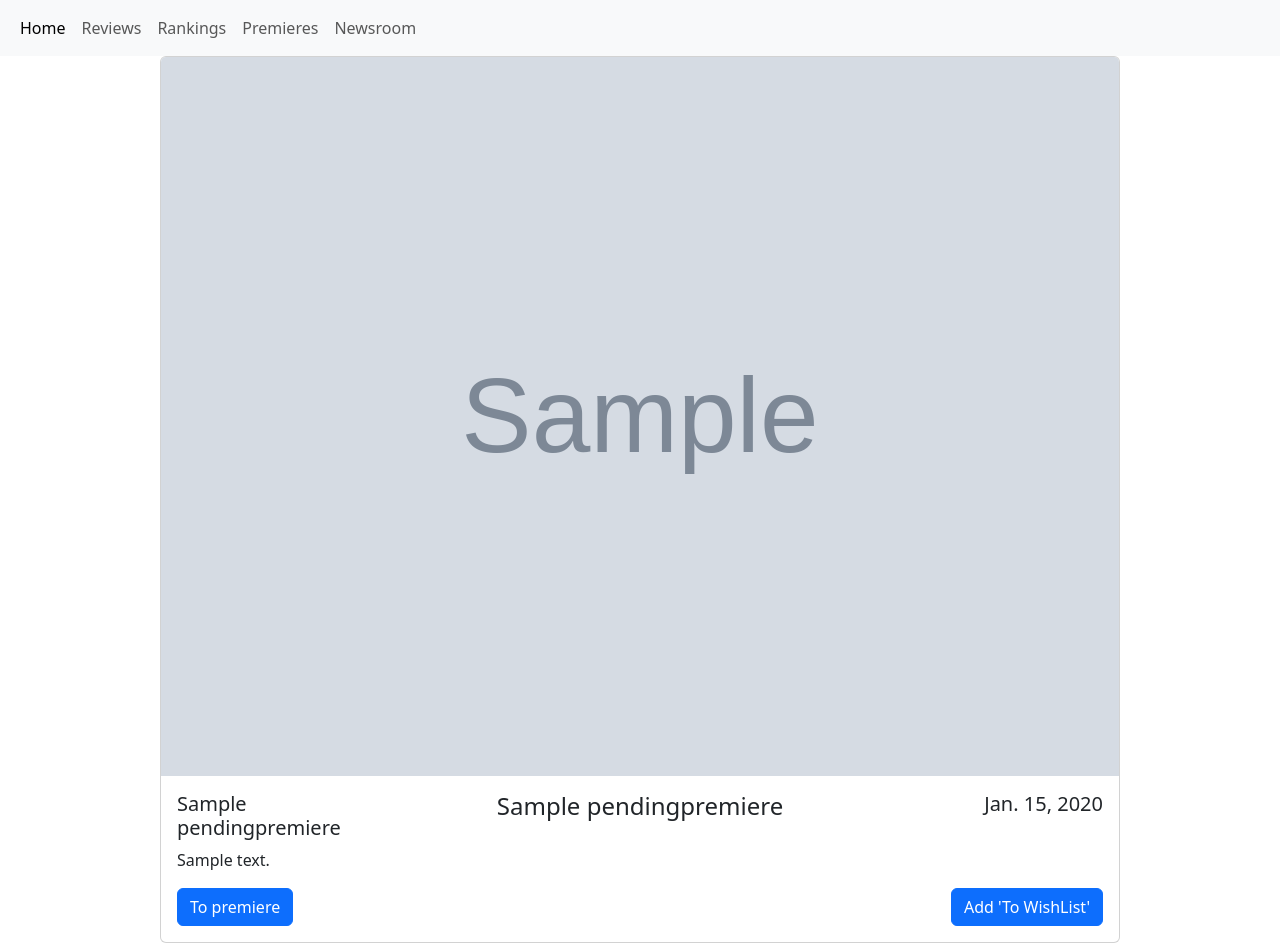
After one commit to M4ti06/IndieGameDenVer1.0, a Django app: page /premieres in a window 1280 px wide. The commit adds this page. Run offline with Django 4.2, Linux system fonts and the light colour scheme; tables that the repository leaves empty hold one stand-in row (values such as "Sample post"); grey boxes marked "Sample" are stand-in pictures.

Commit message:
full skeleton for the view

```diff
--- a/IndieGameDen/urls.py
+++ b/IndieGameDen/urls.py
@@ -25,5 +25,7 @@ urlpatterns = [
     path("admin/", admin.site.urls),
     path("", views.HomeView.as_view(), name="home"),
     path("reviews", views.ReviewsListView.as_view(), name="reviews"),
-    path("reviews/article/<pk>", views.ReviewsDetailView.as_view(), name="reviews-detail")
+    path("reviews/article/<pk>", views.ReviewsDetailView.as_view(), name="reviews-detail"),
+    path("premieres", views.PremieresListView.as_view(), name="premieres"),
+    path("premieres/article/<pk>", views.PremieresDetailView.as_view(), name="premieres-detail")
 ] + static(settings.MEDIA_URL, document_root=settings.MEDIA_ROOT)
--- a/blog/models.py
+++ b/blog/models.py
@@ -128,13 +128,23 @@ class RankingsComments(models.Model):
     date_of_publishing = models.DateField()
 
 
+class PremieresMiniaturesImages(models.Model):
+    miniature_image = models.ImageField(upload_to="premieres_miniatures_images", storage=fs)
+    description = models.CharField(max_length=50)
+    game_title = models.CharField(max_length=50)
+
+    def __str__(self):
+        return f"{self.game_title} {self.description}"
+
 class PendingPremieres(models.Model):
     title = models.CharField(max_length=100)
     description = models.CharField(max_length=5000)
+    content = models.CharField(max_length=10000)
+    game_title = models.CharField(max_length=100)
     release_date = models.DateField()
     will_play = models.IntegerField()
     date_of_publishing = models.DateField()
-
+    premiere = models.ForeignKey(PremieresMiniaturesImages, on_delete=models.CASCADE)
 
 class PremieresImages(models.Model):
     image = models.ImageField(upload_to="premieres_images", storage=fs)
@@ -147,11 +157,6 @@ class PremieresVideo(models.Model):
     description = models.CharField(max_length=50)
     premiere = models.ForeignKey(PendingPremieres, on_delete=models.CASCADE)
 
-
-class PremieresMiniaturesImages(models.Model):
-    miniature_image = models.ImageField(upload_to="rankings_miniatures_images", storage=fs)
-    description = models.CharField(max_length=50)
-    premiere = models.ForeignKey(PendingPremieres, on_delete=models.CASCADE)
 
 
 class PremieresComments(models.Model):
--- a/blog/templates/base.html
+++ b/blog/templates/base.html
@@ -21,7 +21,7 @@
           <a class="nav-link active" aria-current="page" href="{% url 'home' %}">Home</a>
           <a class="nav-link" href="{% url 'reviews' %}">Reviews</a>
           <a class="nav-link" href="#">Rankings</a>
-          <a class="nav-link" href="#">Premieres</a>
+          <a class="nav-link" href="{% url 'premieres' %}">Premieres</a>
           <a class="nav-link" href="#">Newsroom</a>
         </div>
       </div>
--- /dev/null
+++ b/blog/templates/premieres.html
@@ -0,0 +1,37 @@
+{% extends 'base.html' %}
+{% load static %}
+{% block content %}
+{% for premiere in premieres %}
+<div class="h-100 d-flex align-items-center justify-content-center">
+  <div class="card" style="width: 60rem;">
+    <img src="{{ premiere.premiere.miniature_image.url }}" class="card-img-top"
+         alt="{{ premiere.premiere.description }}">
+    <div class="card-body">
+      <div class="row">
+        <div class="col">
+          <h5 class="card-title">{{premiere.title}}</h5>
+        </div>
+        <div class="col-7 d-flex justify-content-center">
+          <h4 class="card-title">{{premiere.game_title}}</h4>
+        </div>
+        <div class="col d-flex justify-content-end">
+          <h5 class="card-title">{{premiere.date_of_publishing}}</h5>
+        </div>
+      </div>
+      <p class="card-text">{{premiere.description}}</p>
+      <div class="row">
+        <div class="col">
+          <a href="{% url 'premieres-detail' premiere.id %}" class="btn btn-primary">To premiere</a>
+        </div>
+        <div class="col d-flex justify-content-end">
+          <form action="" method="post">
+            {% csrf_token %}
+            <input type="submit" class="btn btn-primary" value="Add 'To WishList'">
+          </form>
+        </div>
+      </div>
+    </div>
+  </div>
+</div>
+{% endfor %}
+{% endblock %}
--- a/blog/views.py
+++ b/blog/views.py
@@ -3,8 +3,8 @@ from django.shortcuts import render
 # Create your views here.
 from django.views.generic.base import TemplateView
 from django.views.generic import ListView, DetailView
-from blog.models import Reviews, ReviewsImages, ReviewsVideo, ReviewsComments
-
+from blog.models import Reviews, ReviewsImages, ReviewsVideo, ReviewsComments, PendingPremieres, PremieresVideo
+from blog.models import PremieresComments, PremieresImages
 
 class HomeView(TemplateView):
     template_name = "home.html"
@@ -29,3 +29,24 @@ class ReviewsDetailView(DetailView):
         context["review_videos"] = ReviewsVideo.objects.filter(review=pk)
         context["review_comments"] = ReviewsComments.objects.filter(game_review=pk)
         return context
+
+
+class PremieresListView(ListView):
+    model = PendingPremieres
+    queryset = PendingPremieres.objects.order_by("date_of_publishing")
+    context_object_name = "premieres"
+    template_name = "premieres.html"
+
+
+class PremieresDetailView(DetailView):
+    model = PendingPremieres
+    context_object_name = "premiere"
+    template_name = "premieres-article.html"
+
+    def get_context_data(self, **kwargs):
+        context = super(PremieresDetailView, self).get_context_data(**kwargs)
+        pk = self.kwargs.get(self.pk_url_kwarg)
+        context["premieres_images"] = PremieresImages.objects.filter(premiere=pk)
+        context["premieres_videos"] = PremieresVideo.objects.filter(premiere=pk)
+        context["premieres_comments"] = PremieresComments.objects.filter(premiere=pk)
+        return context
```
Also changed, not shown: blog/templates/premieres-article.html (added, +91 -0 lines), blog/migrations/0012_remove_premieresminiaturesimages_premiere_and_more.py (added), blog/migrations/0013_pendingpremieres_content_pendingpremieres_game_title.py (added).
